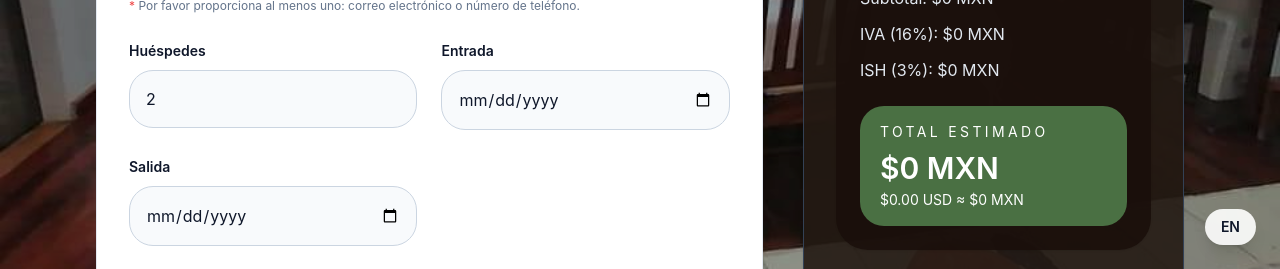
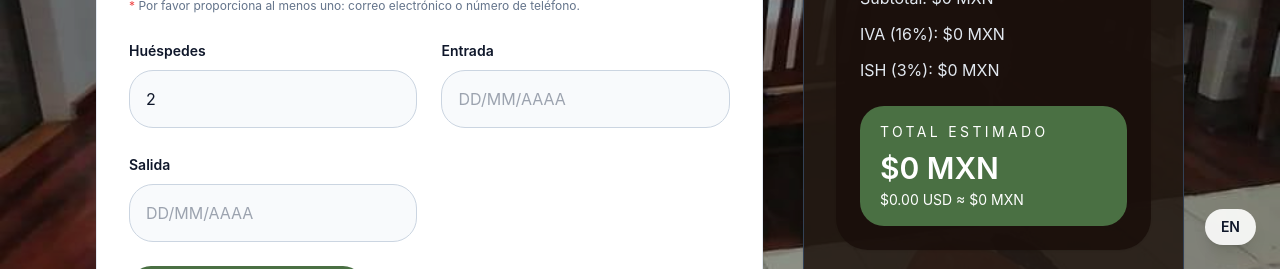
Before and after one commit to Insomnium-Eye/LaCasaWebsite, a Next.js app: page /book in a window 1280 px wide. Both pictures are taken after a click on the button "ES". Shown: the part 531-800 px from the top of the page. Built offline with nearby package versions, Linux system fonts and the light colour scheme; no server answers.

Commit message:
More translation fixes

```diff
--- a/app/book/page.tsx
+++ b/app/book/page.tsx
@@ -12,6 +12,7 @@ import type { BookingDetails, DepositTiming } from "../../lib/deposit";
 import BackgroundSlideshow from "../../components/BackgroundSlideshow";
 import IdVerification from "../../components/IdVerification";
 import EscrowModal from "../../components/EscrowModal";
+import DateInput from "../../components/DateInput";
 
 const initialState = {
   name: "",
@@ -210,26 +211,26 @@ export default function BookPage() {
             </label>
             <label className="block">
               <span className="text-sm font-semibold text-slate-900">{t('book.checkIn')}</span>
-              <input
-                type="date"
+              <DateInput
+                value={form.checkIn}
+                onChange={(iso) => setForm({ ...form, checkIn: iso })}
+                language={language}
                 min={today}
-                value={form.checkIn}
-                onChange={(event) => setForm({ ...form, checkIn: event.target.value })}
+                required
                 className="mt-2 w-full rounded-3xl border border-slate-300 bg-slate-50 p-4 text-slate-900 outline-none focus:border-garden focus:ring-2 focus:ring-garden/20"
-                required
               />
             </label>
           </div>
           <div className="grid gap-6 sm:grid-cols-2">
             <label className="block">
               <span className="text-sm font-semibold text-slate-900">{t('book.checkOut')}</span>
-              <input
-                type="date"
+              <DateInput
+                value={form.checkOut}
+                onChange={(iso) => setForm({ ...form, checkOut: iso })}
+                language={language}
                 min={checkOutMinDate}
-                value={form.checkOut}
-                onChange={(event) => setForm({ ...form, checkOut: event.target.value })}
+                required
                 className="mt-2 w-full rounded-3xl border border-slate-300 bg-slate-50 p-4 text-slate-900 outline-none focus:border-garden focus:ring-2 focus:ring-garden/20"
-                required
               />
             </label>
           </div>
--- a/components/BookingModal.tsx
+++ b/components/BookingModal.tsx
@@ -3,6 +3,7 @@
 import { useEffect, useState } from 'react';
 import { useLanguage } from '../contexts/LanguageContext';
 import { formatDate } from '../lib/date';
+import DateInput from './DateInput';
 import { Unit } from '../data/units';
 
 interface BookingModalProps {
@@ -131,20 +132,20 @@ export default function BookingModal({ unit, onClose, onBackToUnit }: BookingMod
             </label>
             <label className="block">
               <span className="text-sm font-semibold text-slate-900">{t('bookingModal.checkInDate')}</span>
-              <input
-                type="date"
+              <DateInput
                 value={checkIn}
-                onChange={(e) => setCheckIn(e.target.value)}
+                onChange={setCheckIn}
+                language={language}
                 min={new Date().toISOString().split('T')[0]}
                 className="mt-2 w-full rounded-xl border border-slate-300 bg-slate-50 p-3 text-slate-900 outline-none focus:border-terracotta focus:ring-2 focus:ring-terracotta/20"
               />
             </label>
             <label className="block">
               <span className="text-sm font-semibold text-slate-900">{t('bookingModal.checkOutDate')}</span>
-              <input
-                type="date"
+              <DateInput
                 value={checkOut}
-                onChange={(e) => setCheckOut(e.target.value)}
+                onChange={setCheckOut}
+                language={language}
                 min={checkIn || new Date().toISOString().split('T')[0]}
                 className="mt-2 w-full rounded-xl border border-slate-300 bg-slate-50 p-3 text-slate-900 outline-none focus:border-terracotta focus:ring-2 focus:ring-terracotta/20"
               />
--- /dev/null
+++ b/components/DateInput.tsx
@@ -0,0 +1,84 @@
+'use client';
+
+import { useState, useEffect, ChangeEvent } from 'react';
+
+interface DateInputProps {
+  value: string;            // ISO YYYY-MM-DD
+  onChange: (iso: string) => void;
+  language: string;
+  min?: string;             // ISO YYYY-MM-DD
+  max?: string;             // ISO YYYY-MM-DD
+  disabled?: boolean;
+  required?: boolean;
+  className?: string;
+  id?: string;
+}
+
+function isoToDisplay(iso: string): string {
+  if (!iso || iso.length < 10) return '';
+  const [y, m, d] = iso.split('-');
+  return `${d}/${m}/${y}`;
+}
+
+function displayToIso(display: string): string {
+  const match = display.match(/^(\d{2})\/(\d{2})\/(\d{4})$/);
+  return match ? `${match[3]}-${match[2]}-${match[1]}` : '';
+}
+
+function autoFormat(raw: string): string {
+  const digits = raw.replace(/\D/g, '').slice(0, 8);
+  if (digits.length <= 2) return digits;
+  if (digits.length <= 4) return `${digits.slice(0, 2)}/${digits.slice(2)}`;
+  return `${digits.slice(0, 2)}/${digits.slice(2, 4)}/${digits.slice(4)}`;
+}
+
+export default function DateInput({
+  value, onChange, language, min, max, disabled, required, className, id,
+}: DateInputProps) {
+  const [display, setDisplay] = useState(() => language === 'es' ? isoToDisplay(value) : '');
+
+  useEffect(() => {
+    if (language === 'es') setDisplay(isoToDisplay(value));
+  }, [value, language]);
+
+  if (language !== 'es') {
+    return (
+      <input
+        id={id}
+        type="date"
+        value={value}
+        onChange={(e) => onChange(e.target.value)}
+        min={min}
+        max={max}
+        disabled={disabled}
+        required={required}
+        className={className}
+      />
+    );
+  }
+
+  const handleChange = (e: ChangeEvent<HTMLInputElement>) => {
+    const formatted = autoFormat(e.target.value);
+    setDisplay(formatted);
+    const iso = displayToIso(formatted);
+    if (iso) {
+      if (min && iso < min) return;
+      if (max && iso > max) return;
+      onChange(iso);
+    }
+  };
+
+  return (
+    <input
+      id={id}
+      type="text"
+      inputMode="numeric"
+      placeholder="DD/MM/AAAA"
+      value={display}
+      onChange={handleChange}
+      disabled={disabled}
+      required={required}
+      className={className}
+    />
+  );
+}
--- a/components/TransportQuoteModal.tsx
+++ b/components/TransportQuoteModal.tsx
@@ -2,6 +2,7 @@
 
 import { useState } from 'react';
 import { useLanguage } from '@/contexts/LanguageContext';
+import DateInput from '@/components/DateInput';
 
 interface TransportQuoteModalProps {
   open: boolean;
@@ -9,7 +10,7 @@ interface TransportQuoteModalProps {
 }
 
 export default function TransportQuoteModal({ open, onClose }: TransportQuoteModalProps) {
-  const { t } = useLanguage();
+  const { t, language } = useLanguage();
   const [formData, setFormData] = useState({
     destination: '',
     date: '',
@@ -112,11 +113,10 @@ export default function TransportQuoteModal({ open, onClose }: TransportQuoteMod
               <label className="block text-sm font-semibold text-slate-900 mb-2">
                 Date <span className="text-red-600">*</span>
               </label>
-              <input
-                type="date"
-                name="date"
+              <DateInput
                 value={formData.date}
-                onChange={handleInputChange}
+                onChange={(iso) => setFormData((prev) => ({ ...prev, date: iso }))}
+                language={language}
                 required
                 className="w-full px-4 py-2 border-2 border-slate-300 rounded-lg focus:outline-none focus:border-garden transition-colors"
               />
--- a/components/features/CleaningRequestForm.tsx
+++ b/components/features/CleaningRequestForm.tsx
@@ -3,6 +3,7 @@
 import { useState } from 'react';
 import { GuestSession, CleaningRequest } from '@/types/guest-portal';
 import { useLanguage } from '@/contexts/LanguageContext';
+import DateInput from '@/components/DateInput';
 
 const CLEANING_FEE = parseFloat(process.env.NEXT_PUBLIC_CLEANING_FEE || '15');
 
@@ -82,12 +83,11 @@ const CleaningRequestForm = ({ session }: CleaningRequestFormProps) => {
           <label htmlFor="date" className="block text-sm font-medium text-gray-700 mb-2">
             {t('portal.cleaningRequest.cleaningDate')} <span className="text-red-500">*</span>
           </label>
-          <input
+          <DateInput
             id="date"
-            type="date"
-            lang={language === 'es' ? 'es' : 'en-US'}
             value={date}
-            onChange={(e) => setDate(e.target.value)}
+            onChange={setDate}
+            language={language}
             min={earliestAvailable}
             max={maxDate}
             required
--- a/components/features/ExtendStayForm.tsx
+++ b/components/features/ExtendStayForm.tsx
@@ -3,6 +3,7 @@
 import { useState } from 'react';
 import { GuestSession } from '@/types/guest-portal';
 import { useLanguage } from '@/contexts/LanguageContext';
+import DateInput from '@/components/DateInput';
 
 interface ExtendStayFormProps {
   session: GuestSession | null;
@@ -109,12 +110,11 @@ const ExtendStayForm = ({ session }: ExtendStayFormProps) => {
           <label htmlFor="newCheckout" className="block text-sm font-medium text-gray-700 mb-2">
             {t('portal.extendStay.newCheckOut')} <span className="text-red-500">*</span>
           </label>
-          <input
+          <DateInput
             id="newCheckout"
-            type="date"
-            lang={language === 'es' ? 'es' : 'en-US'}
             value={newCheckout}
             onChange={handleCheckoutChange}
+            language={language}
             min={minNewCheckout.toISOString().split('T')[0]}
             required
             disabled={loading}
--- a/contexts/LanguageContext.tsx
+++ b/contexts/LanguageContext.tsx
@@ -1,6 +1,6 @@
 "use client";
 
-import { createContext, useContext, useState, ReactNode } from 'react';
+import { createContext, useContext, useState, useEffect, ReactNode } from 'react';
 
 type Language = 'en' | 'es';
 
@@ -14,6 +14,10 @@ const LanguageContext = createContext<LanguageContextType | undefined>(undefined
 
 export function LanguageProvider({ children }: { children: ReactNode }) {
   const [language, setLanguage] = useState<Language>('en');
+
+  useEffect(() => {
+    document.documentElement.lang = language;
+  }, [language]);
 
   const t = (key: string) => {
     // Simple translation function - in a real app, you'd use a proper i18n library
```
Also changed, not shown: components/features/TransportRequestForm.tsx (+24 -1 lines).
